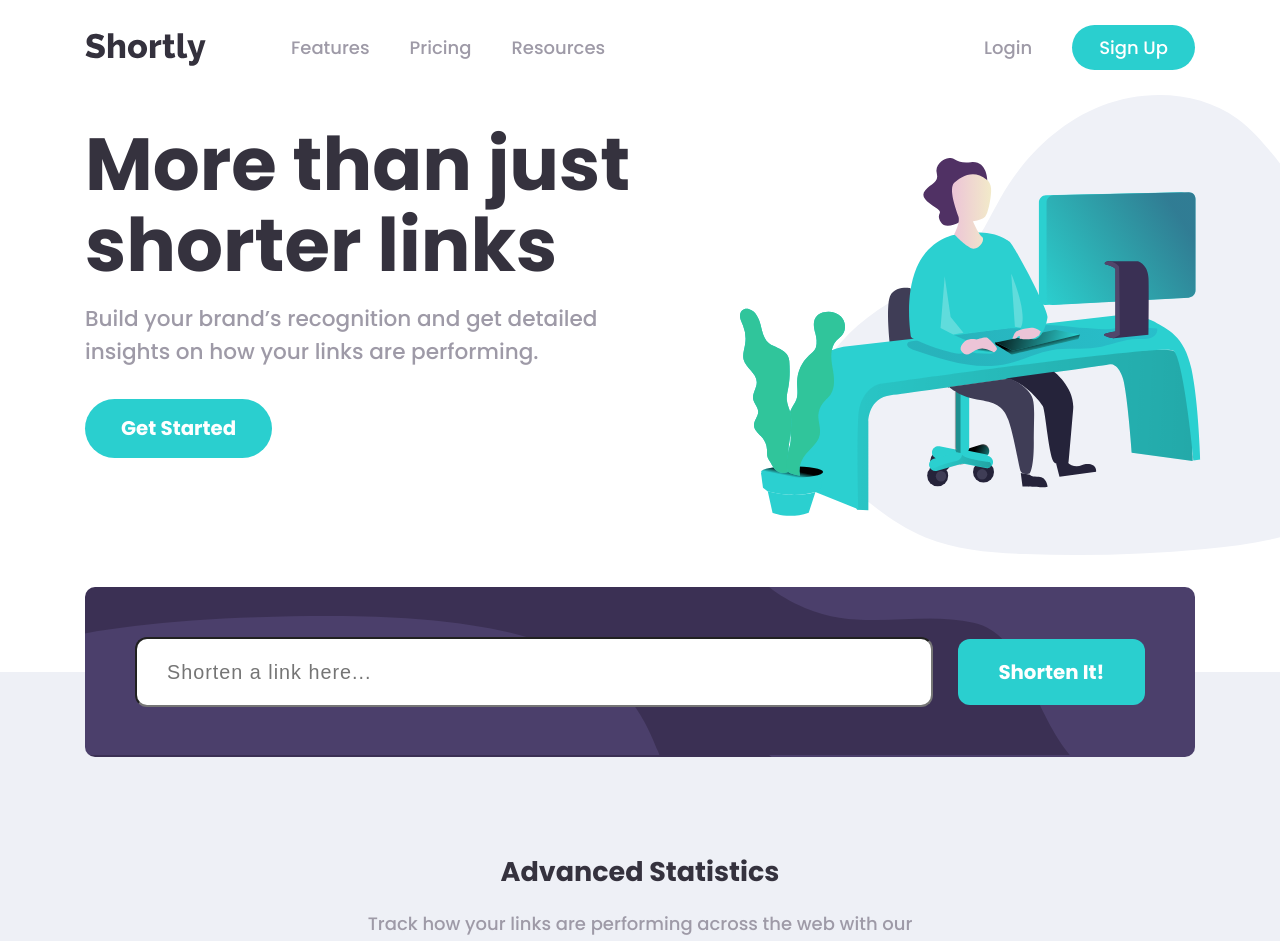
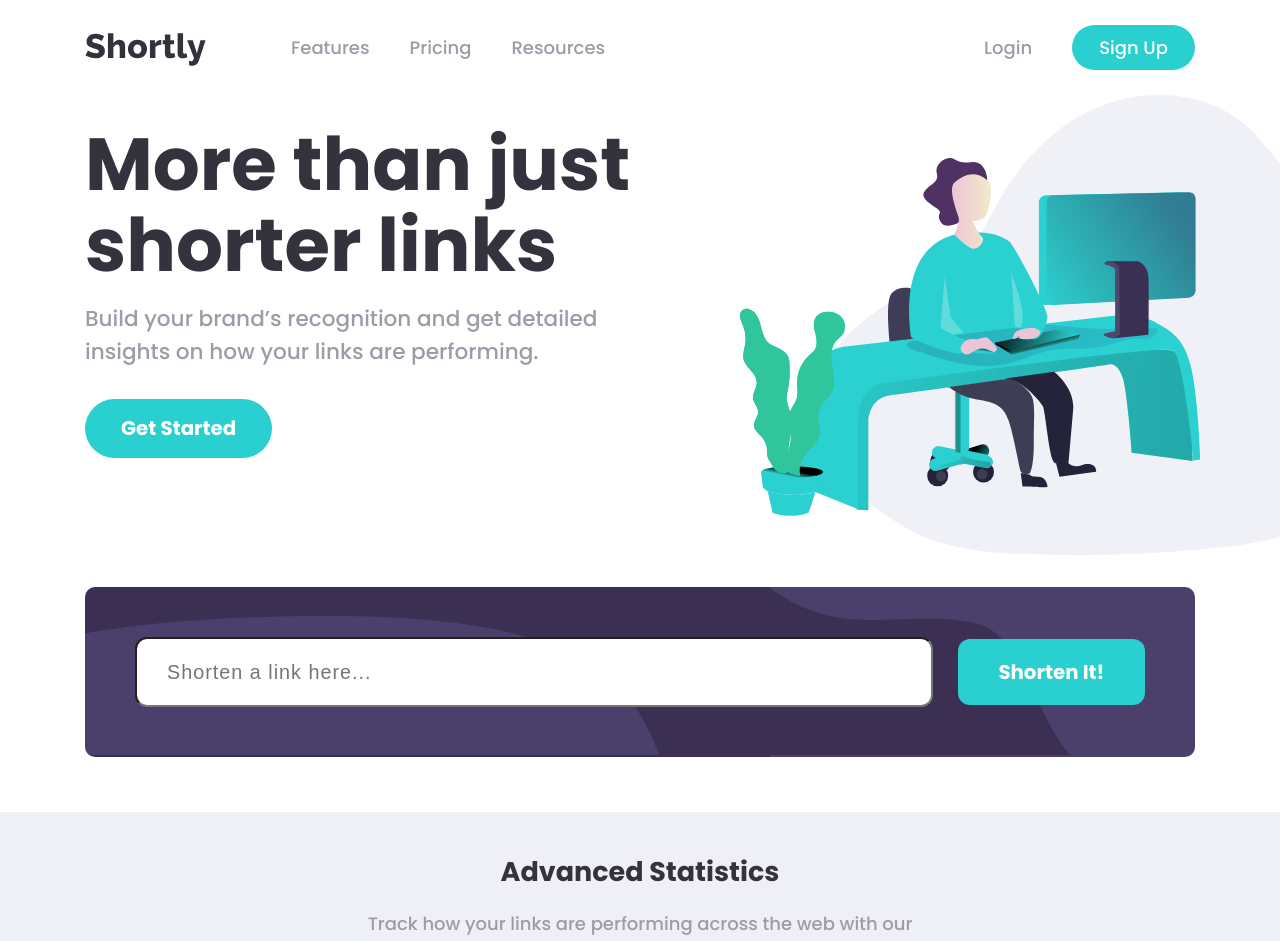
Before and after one commit to dannyfongdev/app-shorten-url, a Svelte app: page / in a window 1280 px wide. Shown: the top 941 px of the page. Built offline with nearby package versions, Linux system fonts and the light colour scheme.

Commit message:
updated svelte container

```diff
--- a/public/index.html
+++ b/public/index.html
@@ -62,9 +62,9 @@
           </div>
         </div>
       </section>
-      <section id="svelte-container" class="section-shorten">
+      <div id="svelte-container" class="section-shorten">
         <!-- Svelte will fill in here -->
-      </section>
+      </div>
       <section class="section-statistics">
         <div class="statistics">
           <div class="statistics-header">
--- a/src/components/Shorten.svelte
+++ b/src/components/Shorten.svelte
@@ -57,7 +57,7 @@
   let errorMessage = "Please add a link";
 </script>
 
-<section class="section-shorten">
+<div class="section-shorten">
   <div class="shorten">
     <div class="shorten-bar">
       <input
@@ -91,4 +91,4 @@
       </div>
     {/each}
   </div>
-</section>
+</div>
```
Also changed, not shown: 1 other file (tests, documents, lock files or other folders).
